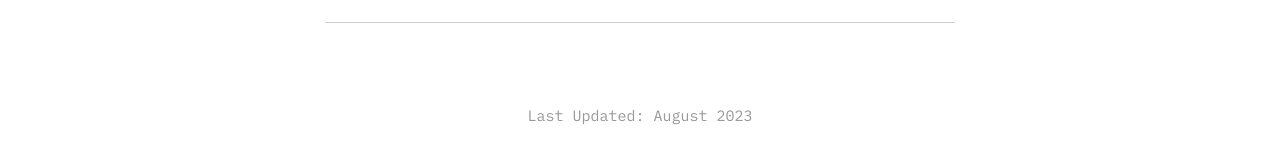
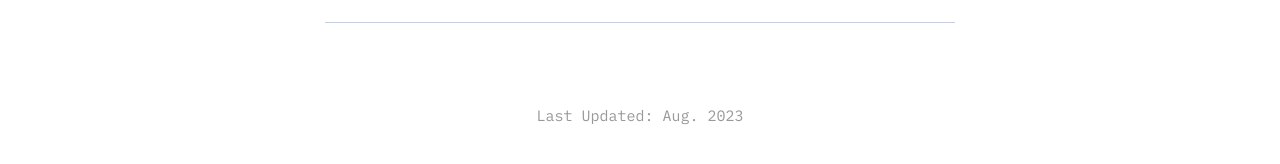
Before and after one commit to hlhsu/hlhsu_new.github.io, a Jekyll site: the page built from index.html, in a window 1280 px wide. Shown: the part 697-861 px from the top of the page. Built offline with Jekyll 4.4.1, drawn with Linux system fonts in a browser that asks for light colours.

Commit message:
Update _config.yml

```diff
--- a/_config.yml
+++ b/_config.yml
@@ -24,7 +24,7 @@ author:
   resume: https://drive.google.com/open?id=1J6aLCXWmPvK0Uocgy3uAun6HobrFwFxT&authuser=shokawano5%40gmail.com&usp=drive_fs
   email: hao-lun.hsu@duke.edu
   github: https://github.com/hlhsu
-  last_update:  August 2023
+  last_update:  Aug. 2023
 
 
 
```
